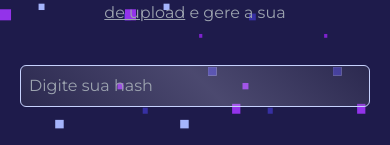
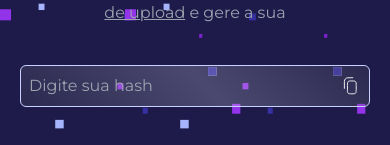
Before and after one commit to Guilherme-Matosoli/gambi-cloud-client, a Next.js app: page /galery in a window 390 px wide. Shown: the part 434-579 px from the top of the page. Built offline with nearby package versions, Linux system fonts and the light colour scheme.

Commit message:
add Copy button on Input component :iphone:

```diff
--- a/src/components/Input/index.tsx
+++ b/src/components/Input/index.tsx
@@ -9,6 +9,7 @@ export const Input: React.FC<InputProps> = ({ onClickButton, hiddenButton, ...re
   return (
     <section className="w-full flex justify-center gradient-background border border-indigo-200 rounded-md input-focus transition-smooth">
       <input {...rest} className="w-full px-2 outline-none py-2 px-2 bg-transparent text-white placeholder-gray-400 font-montserrat" />
+
       <button type="button" className="group px-2" onClick={onClickButton} hidden={hiddenButton}>
         <img
           src="/refreshIcon.svg"
@@ -16,6 +17,14 @@ export const Input: React.FC<InputProps> = ({ onClickButton, hiddenButton, ...re
           className="transition-smooth group-hover:scale-110"
         />
       </button>
+
+      <button type="button" className="group px-2" onClick={onClickButton}>
+        <img
+          src="/copyIcon.svg"
+          alt="Copy"
+          className="transition-smooth group-hover:scale-110"
+        />
+      </button>
     </section>
   );
 };
```
Also changed, not shown: public/copyIcon.svg (added).
